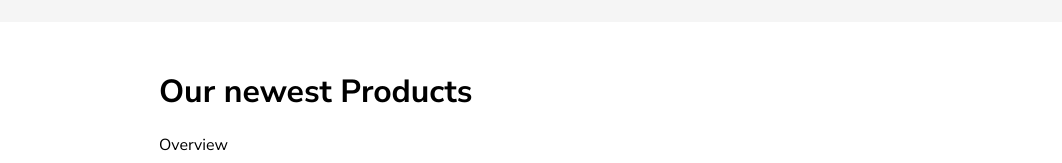
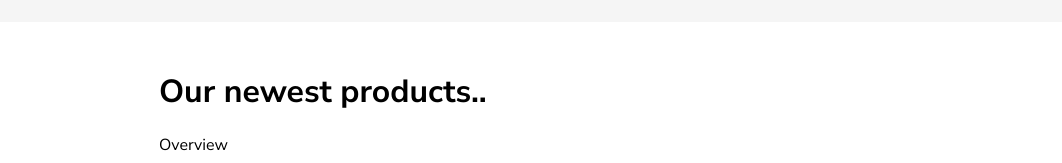
Before and after one commit to Kili196/shopping-page, a React (Vite) app: page / in a window 1280 px wide. Shown: the part 431-594 px from the top of the page, without its empty margins (89-1151 px from the left). Built offline with nearby package versions, Linux system fonts and the light colour scheme.

Commit message:
add heading props to Productoverview component
add placeholder image

```diff
--- a/src/components/Shopsections/Productoverview.jsx
+++ b/src/components/Shopsections/Productoverview.jsx
@@ -1,9 +1,9 @@
 import styles from "./sections.module.css";
 
-export default function Productoverview() {
+export default function Productoverview({ headline }) {
   return (
     <div className={styles["section--productoverview"]}>
-      <h1> Our newest Products</h1>
+      <h1> {headline}</h1>
       <div> Overview </div>
     </div>
   );
--- a/src/components/routes/Initialpage.jsx
+++ b/src/components/routes/Initialpage.jsx
@@ -14,7 +14,7 @@ export default function Initialpage() {
         </Layout>
       </Herobackground>
       <Layout>
-        <Productoverview />
+        <Productoverview headline={"Our newest products.."} />
       </Layout>
     </>
   );
```
Also changed, not shown: src/assets/placeholder.png (added).
